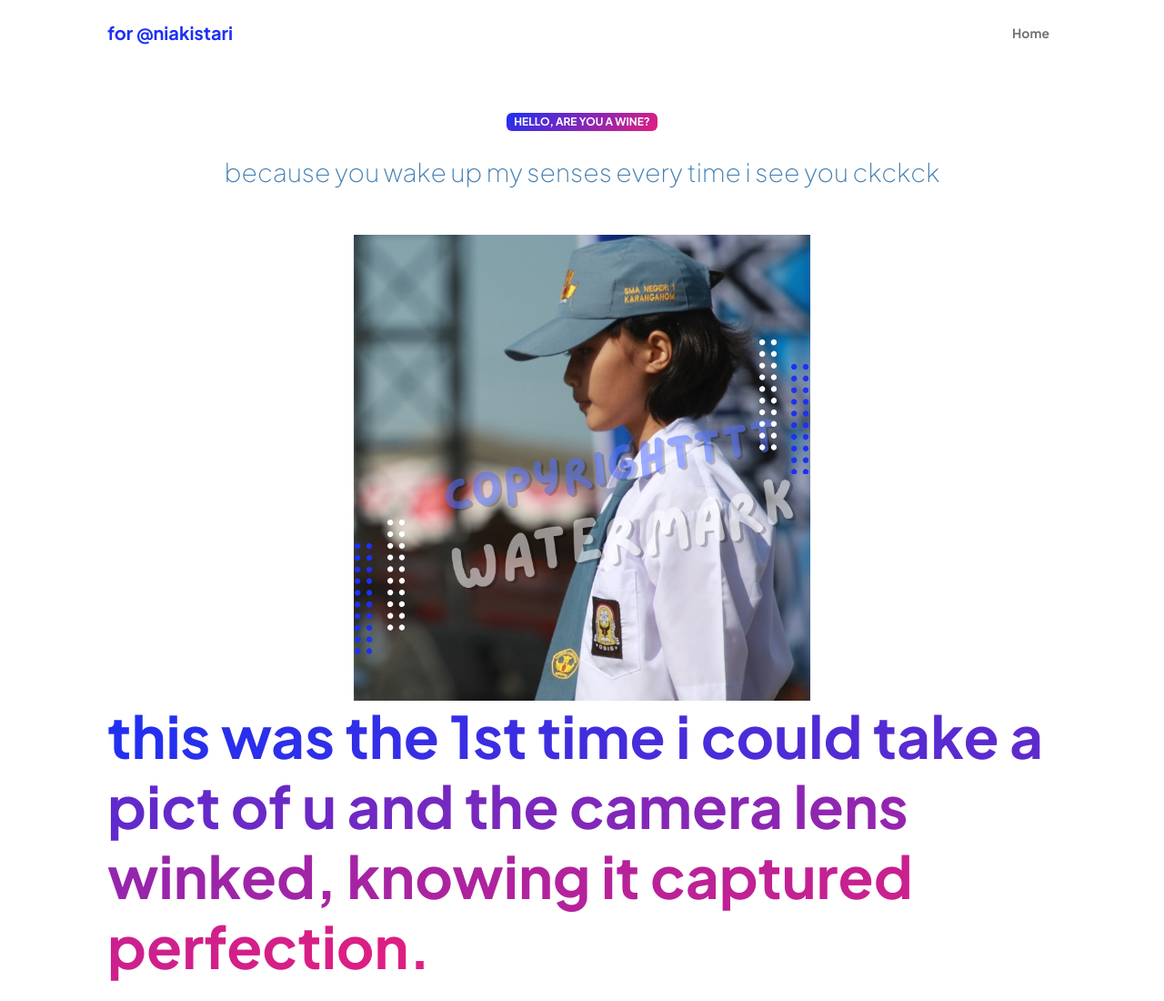
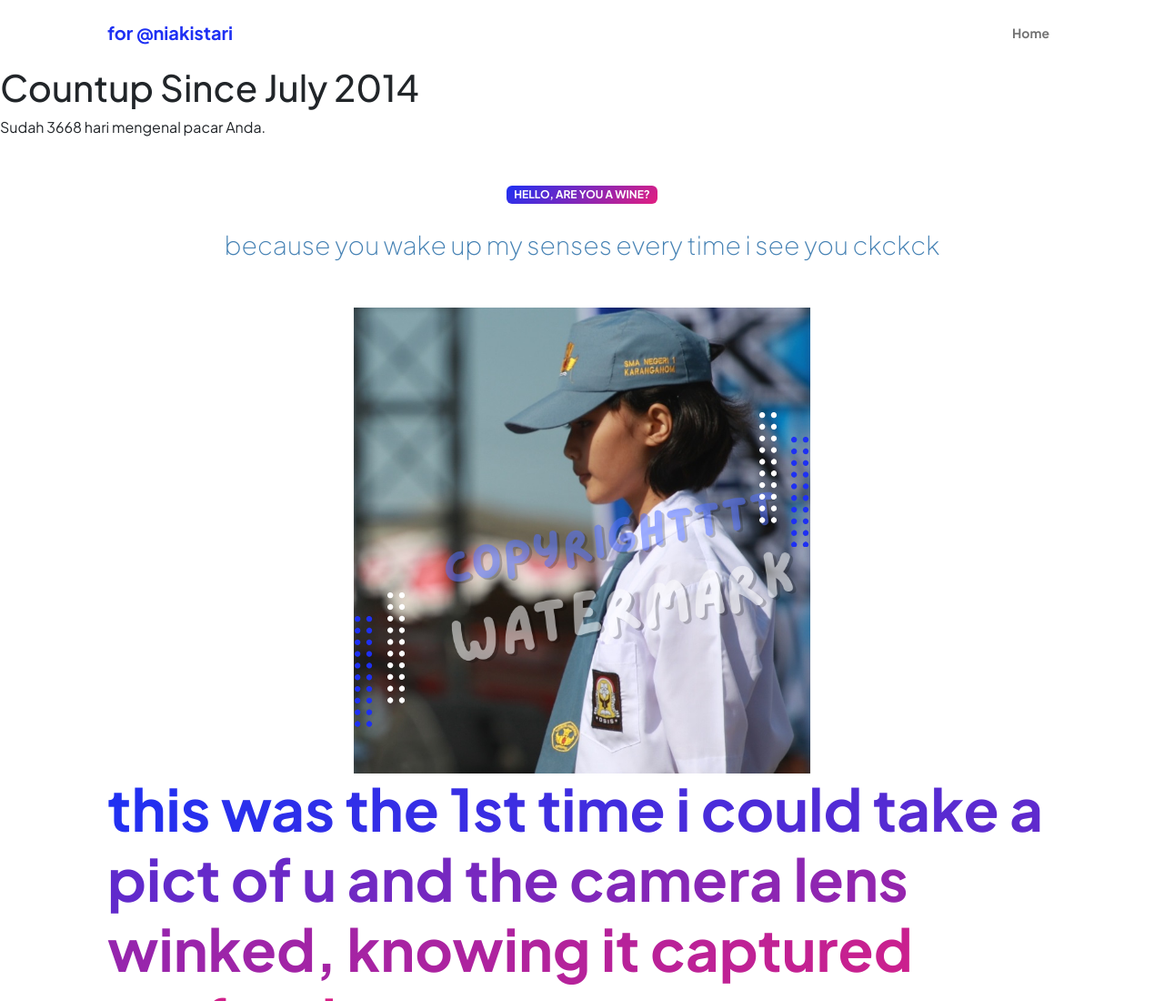
Before and after one commit to triasnugra/nia.github.io, a plain HTML site: page index.html in a window 1280 px wide. Shown: the top 1100 px of the page at 91% size. Drawn offline with nearby package versions, Linux system fonts and the light colour scheme.

Commit message:
Update index.html

```diff
--- a/index.html
+++ b/index.html
@@ -31,6 +31,31 @@
                     </div>
                 </div>
             </nav>
+
+
+</head>
+<body>
+  <h1>Countup Since July 2014</h1>
+  <div id="countup"></div>
+
+  <script>
+    // Mendapatkan tanggal saat ini
+    var currentDate = new Date();
+
+    // Tanggal saat Anda mengenal pacar Anda
+    var startDate = new Date("February 2014");
+
+    // Menghitung perbedaan waktu antara dua tanggal
+    var difference = currentDate.getTime() - startDate.getTime();
+
+    // Mengonversi perbedaan waktu ke dalam hari
+    var daysDifference = difference / (1000 * 60 * 60 * 24);
+
+    // Menampilkan hasil countup
+    document.getElementById("countup").innerText = "Sudah " + Math.floor(daysDifference) + " hari mengenal pacar Anda.";
+  </script>
+</body>
+</html>
 
 
             <!-- Header-->
```
